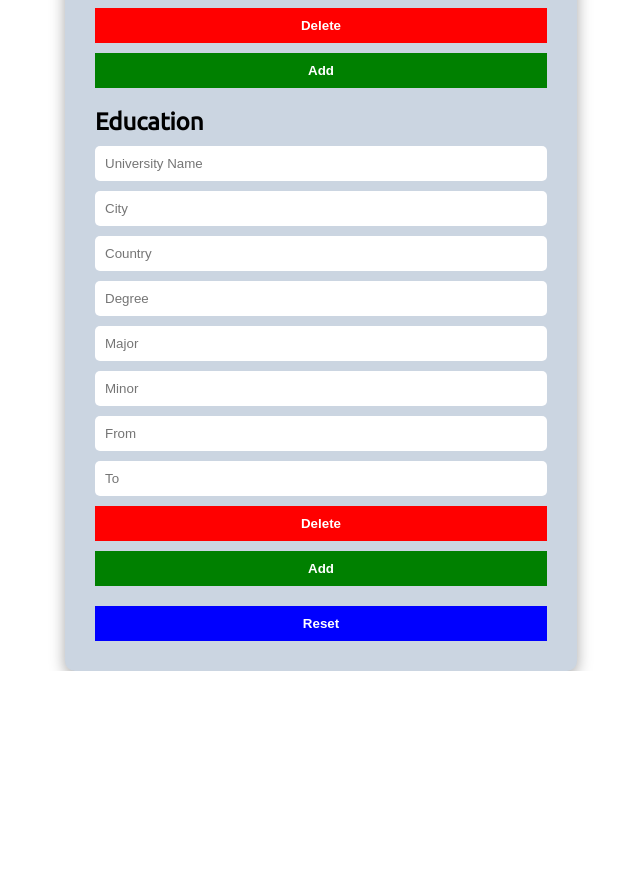
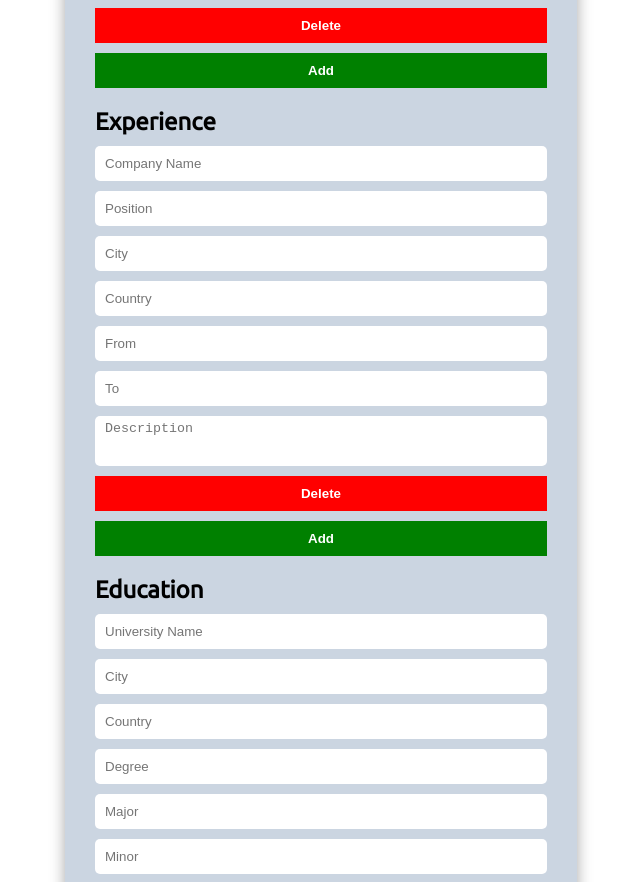
Before and after one commit to pl3lee/cv-project, a React (Create React App) app: page / in a window 1280 px wide. Shown: the part 1000-1882 px from the top of the page, without its empty margins (324-964 px from the left). Before the commit the page ends 1671 px from the top, so only its background shows below. Built offline with nearby package versions, Linux system fonts and the light colour scheme.

Commit message:
made it so that experiences input changes state of main

```diff
--- a/package.json
+++ b/package.json
@@ -9,6 +9,7 @@
     "react": "^18.1.0",
     "react-dom": "^18.1.0",
     "react-scripts": "5.0.1",
+    "uniqid": "^5.4.0",
     "web-vitals": "^2.1.4"
   },
   "scripts": {
--- a/src/components/InputForm.js
+++ b/src/components/InputForm.js
@@ -13,7 +13,15 @@ class InputForm extends React.Component {
           onChange={this.props.onChange.personalInfo}
         />
         {this.props.experiences.map((exp) => {
-          return <InputFormSection section={'experience'} experience={exp} />;
+          return (
+            <InputFormSection
+              section={'experience'}
+              experience={exp}
+              key={exp.id}
+              id={exp.id}
+              onChange={this.props.onChange.experience}
+            />
+          );
         })}
         <InputFormSection section={'education'} />
         <button>Reset</button>
--- a/src/components/InputFormSection.js
+++ b/src/components/InputFormSection.js
@@ -27,19 +27,22 @@ class InputFormSection extends React.Component {
 
   handleExperienceChange = (e) => {
     if (e.target.placeholder === 'Company Name') {
-      this.props.onChange.handleFirstNameChange(e.target.value);
+      this.props.onChange.handleCompanyChange(e.target.value, this.props.id);
     } else if (e.target.placeholder === 'Position') {
-      this.props.onChange.handleLastNameChange(e.target.value);
+      this.props.onChange.handlePositionChange(e.target.value, this.props.id);
     } else if (e.target.placeholder === 'City') {
-      this.props.onChange.handleTitleChange(e.target.value);
+      this.props.onChange.handleCityChange(e.target.value, this.props.id);
     } else if (e.target.placeholder === 'Country') {
-      this.props.onChange.handleAddressChange(e.target.value);
+      this.props.onChange.handleCountryChange(e.target.value, this.props.id);
     } else if (e.target.placeholder === 'From') {
-      this.props.onChange.handlePhoneNumberChange(e.target.value);
+      this.props.onChange.handleFromChange(e.target.value, this.props.id);
     } else if (e.target.placeholder === 'To') {
-      this.props.onChange.handleEmailChange(e.target.value);
+      this.props.onChange.handleToChange(e.target.value, this.props.id);
     } else if (e.target.placeholder === 'Description') {
-      this.props.onChange.handleDescriptionChange(e.target.value);
+      this.props.onChange.handleDescriptionChange(
+        e.target.value,
+        this.props.id
+      );
     }
   };
   render() {
@@ -92,35 +95,42 @@ class InputFormSection extends React.Component {
             placeholder="Company Name"
             type="text"
             value={this.props.experience.company}
+            onChange={this.handleExperienceChange}
           ></input>
           <input
             placeholder="Position"
             type="text"
             value={this.props.experience.position}
+            onChange={this.handleExperienceChange}
           ></input>
           <input
             placeholder="City"
             type="text"
             value={this.props.experience.city}
+            onChange={this.handleExperienceChange}
           ></input>
           <input
             placeholder="Country"
             type="text"
             value={this.props.experience.country}
+            onChange={this.handleExperienceChange}
           ></input>
           <input
             placeholder="From"
             type="text"
             value={this.props.experience.from}
+            onChange={this.handleExperienceChange}
           ></input>
           <input
             placeholder="To"
             type="text"
             value={this.props.experience.to}
+            onChange={this.handleExperienceChange}
           ></input>
           <textarea
             placeholder="Description"
             value={this.props.experience.description}
+            onChange={this.handleExperienceChange}
           ></textarea>
           <button className="delete">Delete</button>
           <button className="add">Add</button>
--- a/src/components/Main.js
+++ b/src/components/Main.js
@@ -4,6 +4,7 @@ import CV from './CV';
 import InputForm from './InputForm';
 import Experience from './experience';
 import Education from './education';
+import uniqid from 'uniqid';
 
 class Main extends React.Component {
   constructor() {
@@ -19,7 +20,7 @@ class Main extends React.Component {
         email: '',
         description: '',
       },
-      experiences: [new Experience()],
+      experiences: [new Experience(uniqid()), new Experience(uniqid())],
       education: [new Education()],
     };
   }
@@ -90,7 +91,99 @@ class Main extends React.Component {
         console.log(this.state);
       },
     },
-    experience: {},
+    experience: {
+      handleCompanyChange: (company, id) => {
+        this.setState((prevState) => {
+          for (let i = 0; i < prevState.experiences.length; i++) {
+            if (prevState.experiences[i].id === id) {
+              let newExp = Object.assign({}, prevState.experiences[i]);
+              newExp.company = company;
+              prevState.experiences[i] = newExp;
+              return prevState;
+            }
+          }
+        });
+        console.log(this.state);
+      },
+      handlePositionChange: (position, id) => {
+        this.setState((prevState) => {
+          for (let i = 0; i < prevState.experiences.length; i++) {
+            if (prevState.experiences[i].id === id) {
+              let newExp = Object.assign({}, prevState.experiences[i]);
+              newExp.position = position;
+              prevState.experiences[i] = newExp;
+              return prevState;
+            }
+          }
+        });
+        console.log(this.state);
+      },
+      handleCityChange: (city, id) => {
+        this.setState((prevState) => {
+          for (let i = 0; i < prevState.experiences.length; i++) {
+            if (prevState.experiences[i].id === id) {
+              let newExp = Object.assign({}, prevState.experiences[i]);
+              newExp.city = city;
+              prevState.experiences[i] = newExp;
+              return prevState;
+            }
+          }
+        });
+        console.log(this.state);
+      },
+      handleCountryChange: (country, id) => {
+        this.setState((prevState) => {
+          for (let i = 0; i < prevState.experiences.length; i++) {
+            if (prevState.experiences[i].id === id) {
+              let newExp = Object.assign({}, prevState.experiences[i]);
+              newExp.country = country;
+              prevState.experiences[i] = newExp;
+              return prevState;
+            }
+          }
+        });
+        console.log(this.state);
+      },
+      handleFromChange: (from, id) => {
+        this.setState((prevState) => {
+          for (let i = 0; i < prevState.experiences.length; i++) {
+            if (prevState.experiences[i].id === id) {
+              let newExp = Object.assign({}, prevState.experiences[i]);
+              newExp.from = from;
+              prevState.experiences[i] = newExp;
+              return prevState;
+            }
+          }
+        });
+        console.log(this.state);
+      },
+      handleToChange: (to, id) => {
+        this.setState((prevState) => {
+          for (let i = 0; i < prevState.experiences.length; i++) {
+            if (prevState.experiences[i].id === id) {
+              let newExp = Object.assign({}, prevState.experiences[i]);
+              newExp.to = to;
+              prevState.experiences[i] = newExp;
+              return prevState;
+            }
+          }
+        });
+        console.log(this.state);
+      },
+      handleDescriptionChange: (description, id) => {
+        this.setState((prevState) => {
+          for (let i = 0; i < prevState.experiences.length; i++) {
+            if (prevState.experiences[i].id === id) {
+              let newExp = Object.assign({}, prevState.experiences[i]);
+              newExp.description = description;
+              prevState.experiences[i] = newExp;
+              return prevState;
+            }
+          }
+        });
+        console.log(this.state);
+      },
+    },
   };
 
   render() {
--- a/src/components/experience.js
+++ b/src/components/experience.js
@@ -1,5 +1,5 @@
 class Experience {
-  constructor() {
+  constructor(id) {
     this.company = '';
     this.position = '';
     this.city = '';
@@ -7,6 +7,7 @@ class Experience {
     this.from = '';
     this.to = '';
     this.description = '';
+    this.id = id;
   }
 }
 
```
Also changed, not shown: 1 other file (tests, documents, lock files or other folders).
